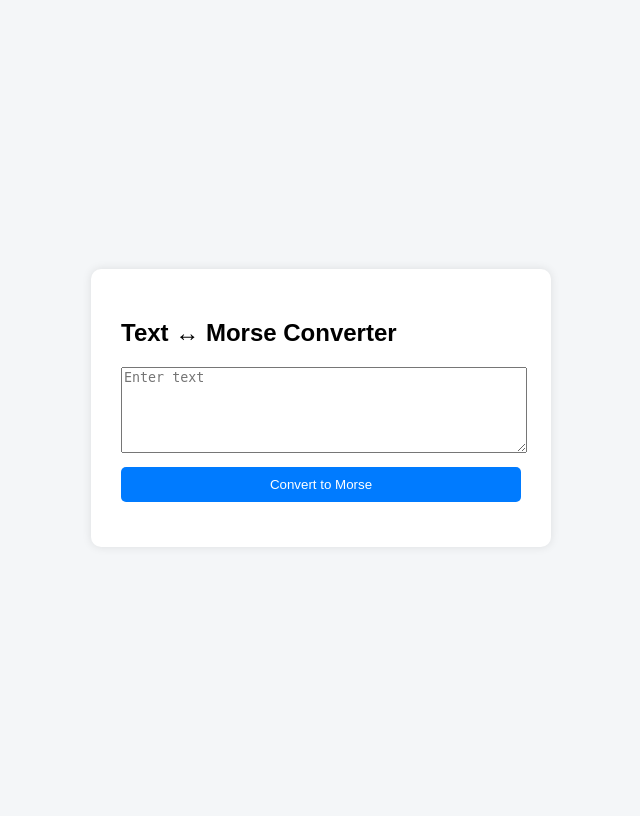
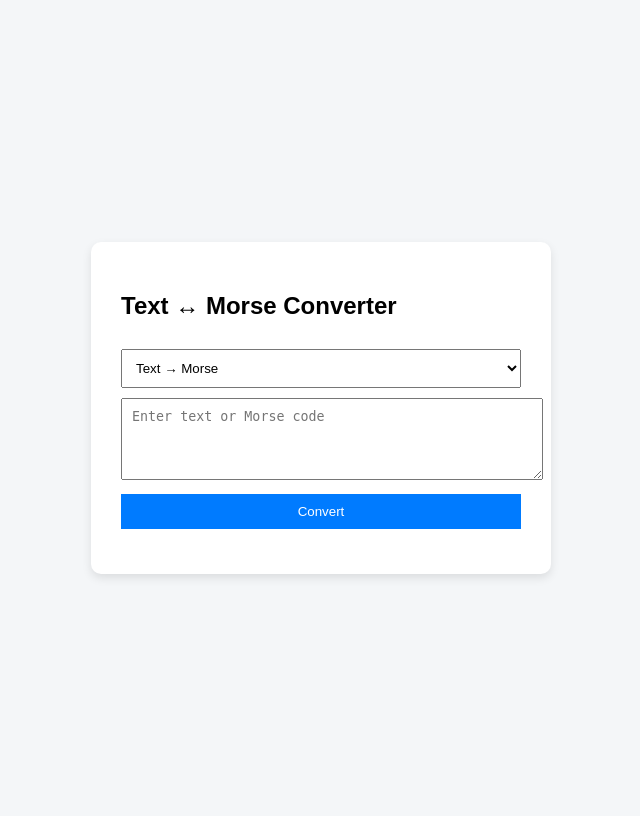
Before and after one commit to neodiva/morse-code-api, a FastAPI app: page / in a window 1280 px wide. Shown: the whole page, without its empty margins (319-959 px from the left). Run offline with FastAPI, Linux system fonts and the light colour scheme.

Commit message:
Update index.html
Add section, to choose between "Text to Morse" or "Morse to Text"

```diff
--- a/templates/index.html
+++ b/templates/index.html
@@ -1,10 +1,10 @@
 <!DOCTYPE html>
 <html>
 <head>
-  <title>Morse Code Converter</title>
+    <title>Text ↔ Morse Converter</title>
     <style>
         body {
-      font-family: Arial;
+            font-family: Arial, sans-serif;
             background: #f4f6f8;
             display: flex;
             justify-content: center;
@@ -16,47 +16,78 @@
             padding: 30px;
             border-radius: 10px;
             width: 400px;
-      box-shadow: 0 0 10px rgba(0,0,0,0.1);
+            box-shadow: 0 4px 10px rgba(0,0,0,0.1);
         }
-    textarea {
+        textarea, select, button {
             width: 100%;
-      height: 80px;
+            margin-top: 10px;
+            padding: 10px;
         }
         button {
-      margin-top: 10px;
-      padding: 10px;
-      width: 100%;
             background: #007bff;
             color: white;
             border: none;
-      border-radius: 5px;
+            cursor: pointer;
         }
-    #result {
+        button:hover {
+            background: #0056b3;
+        }
+        .output {
             margin-top: 15px;
             font-weight: bold;
         }
     </style>
 </head>
+
 <body>
 <div class="card">
     <h2>Text ↔ Morse Converter</h2>
-    <textarea id="input" placeholder="Enter text"></textarea>
-    <button onclick="convert()">Convert to Morse</button>
-    <div id="result"></div>
+
+    <select id="mode">
+        <option value="text-to-morse">Text → Morse</option>
+        <option value="morse-to-text">Morse → Text</option>
+    </select>
+
+    <textarea id="input" rows="4" placeholder="Enter text or Morse code"></textarea>
+
+    <button onclick="convert()">Convert</button>
+
+    <div class="output" id="output"></div>
 </div>
 
 <script>
-function convert() {
-  fetch('/text-to-morse', {
-    method: 'POST',
-    headers: {'Content-Type': 'application/json'},
-    body: JSON.stringify({message: document.getElementById('input').value})
-  })
-  .then(res => res.json())
-  .then(data => {
-    document.getElementById('result').innerText = data.morse;
+async function convert() {
+    const input = document.getElementById("input").value;
+    const mode = document.getElementById("mode").value;
+    const output = document.getElementById("output");
+
+    output.innerText = "Processing...";
+
+    try {
+        const response = await fetch(`/${mode}`, {
+            method: "POST",
+            headers: { "Content-Type": "application/json" },
+            body: JSON.stringify({ message: input })
         });
+
+        const data = await response.json();
+
+        if (!response.ok) {
+            output.innerText = data.detail;
+            return;
+        }
+
+        if (mode === "text-to-morse") {
+            output.innerText = "Morse: " + data.morse;
+        } else {
+            output.innerText = "Text: " + data.text;
+        }
+
+    } catch (error) {
+        output.innerText = "Error connecting to API";
+    }
 }
 </script>
+
 </body>
 </html>
```
Lines whose indentation alone changed are shown as unchanged.
